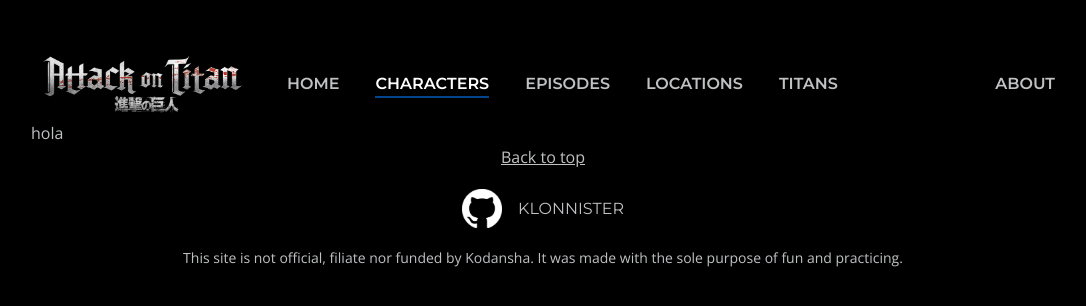
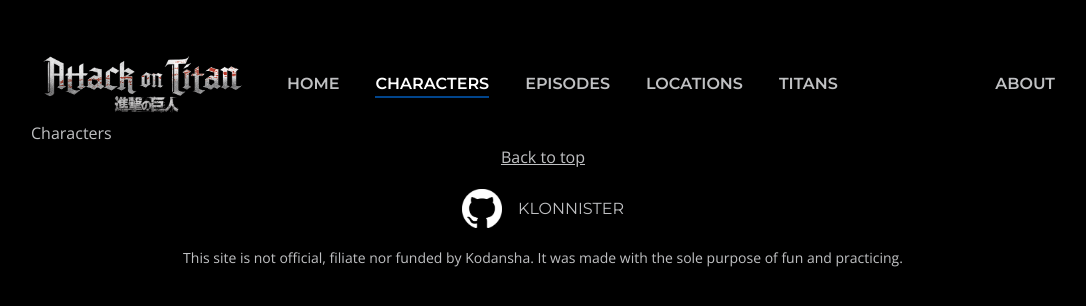
Before and after one commit to Klonnister/attack-on-titan, a Vue app: page /characters in a window 1280 px wide. Shown: the top 306 px of the page, without its empty margins (97-1183 px from the left). Built offline with nearby package versions, Linux system fonts and the light colour scheme; some icons are missing.

Commit message:
test new branch

```diff
--- a/src/views/CharactersView.vue
+++ b/src/views/CharactersView.vue
@@ -3,6 +3,6 @@
 
 <template>
 
-    <h1>hola</h1>
+    <h1>Characters</h1>
 
 </template>
```
